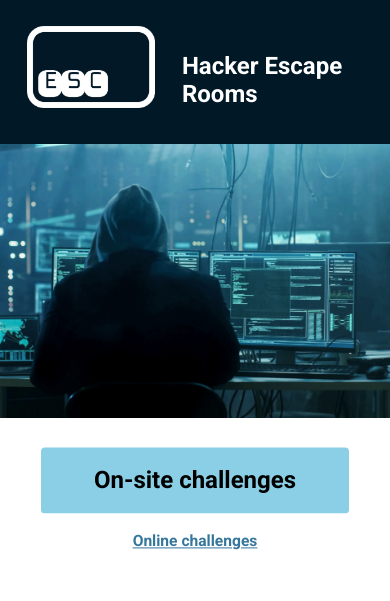
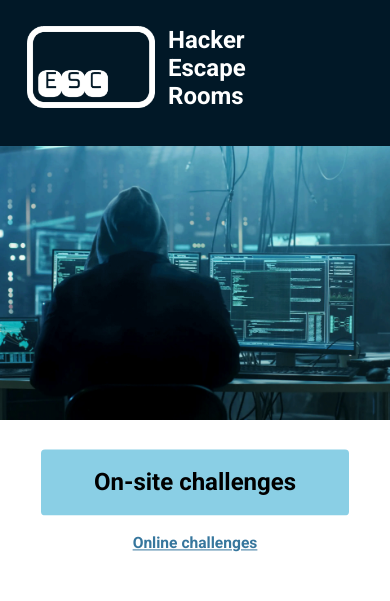
Before and after one commit to CosmicJay2k/esc4, a plain HTML site: page index.html in a window 390 px wide. Shown: the top 601 px of the page. Drawn offline with nearby package versions, Linux system fonts and the light colour scheme; files that its build step writes are made by us from their sources.

Commit message:
Fixed header wrap on mobile

```diff
--- a/mixins.scss
+++ b/mixins.scss
@@ -10,7 +10,8 @@
           height: 82px;
         }
         h1 {
-          align-self: flex-end;
+          width: 80px;
+          padding: 0 0 0 13px;
           font-size: 2rem;
         }
       }
--- a/style.scss
+++ b/style.scss
@@ -29,7 +29,7 @@ header {
     h1 {
       align-self: flex-end;
       margin: 0;
-      padding: 0 0 0 27px;
+      padding: 0 0 0 24px;
       font-size: 3.3rem;
     }
   }
```
